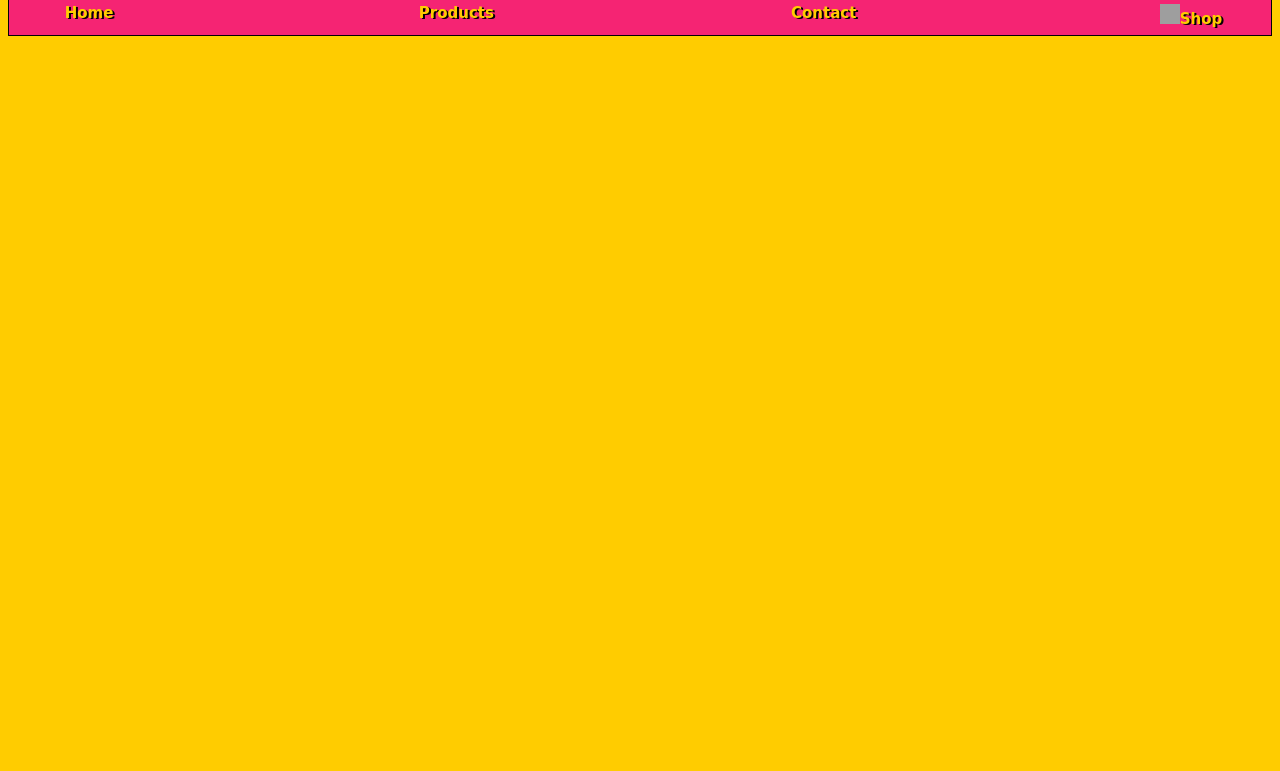
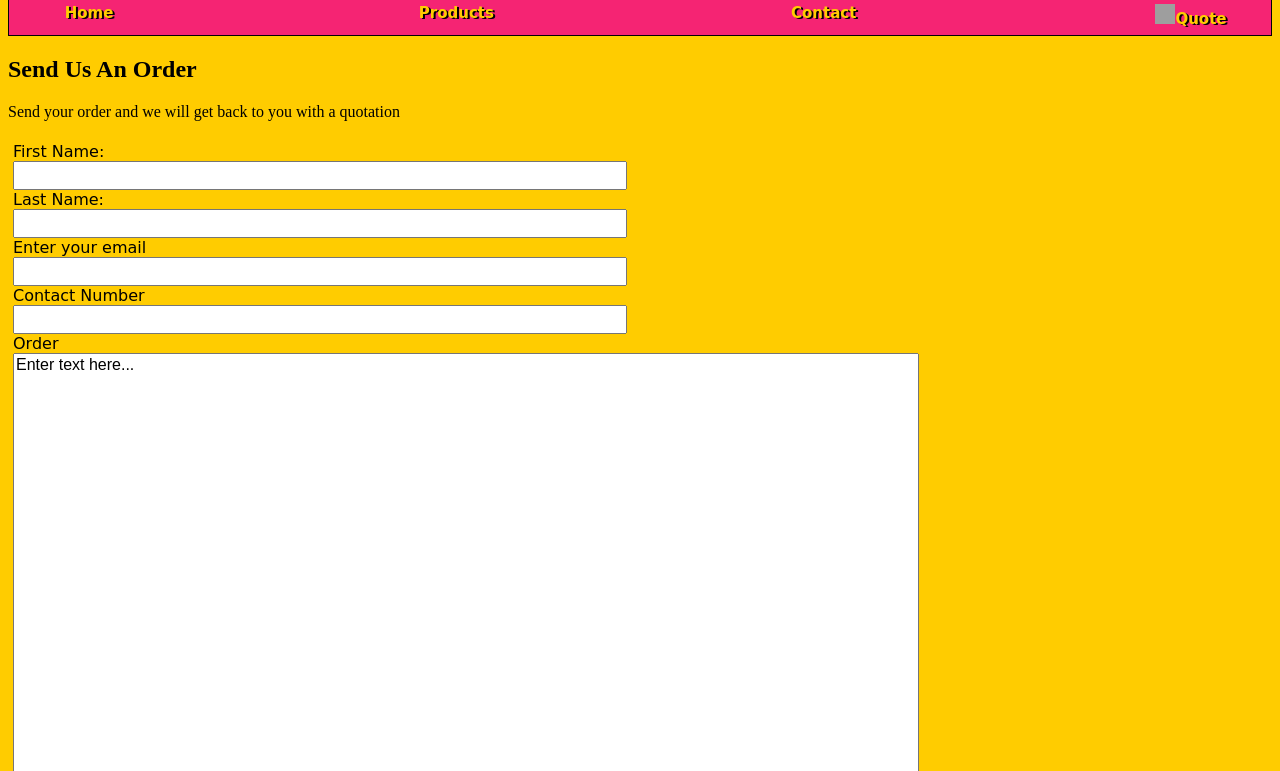
Before and after one commit to Hash-PixelDesigns/Gitos-Sweets-Wholesalers, a plain HTML site: page Main Pages/quote.html in a window 1280 px wide. Shown: the part 289-1060 px from the top of the page. Drawn offline with Linux system fonts and the light colour scheme; grey boxes are pictures that could not be loaded.

Commit message:
Quote order Form, Edit CSS

```diff
--- a/Main Pages/shop.html
+++ b/Main Pages/quote.html
@@ -24,14 +24,39 @@
       <li><a href="index.html">Home</a></li>
       <li><a href="products.html">Products</a></li>
       <li><a href="contact.html">Contact</a></li>
-      <li><a href="shop.html"><img width="20" height="20"
+      <li><a href="quote.html"><img width="20" height="20"
         src="https://img.icons8.com/ios-filled/50/FAB005/buy--v1.png"
-        alt="buy--v1"/>Shop</a></li>
+        alt="buy--v1"/>Quote</a></li>
     </ul>
   </div>
 
+  <div id="quote-info">
+    <h2>Send Us An Order</h2>
+    <p>Send your order and we will get back to you with a quotation </p>
+  </div>
+
+  <form id="order-form">
+    <label for="fname">First Name:</label><br>
+    <input type="text" id="fname" name="fname">
+    <br>
+    <label for="lname">Last Name:</label><br>
+    <input type="text" id="lname" name="lname">
+    <br>
+    <label for="email">Enter your email</label><br>
+    <input type="text" id="email" name="email">
+    <br>
+    <label for="contactNumber">Contact Number</label><br>
+    <input type="text" id="contactNumber" number="contactNumber">
+    <br>
+    <label for="order">Order</label><br>
+    <textarea name="orderPlaced" form="userform">Enter text here...</textarea>
+  </form>
+
+  <button id="button1">Submit</button>
+
+
   <footer>
-    <p>© 2025 hash.pixeldesigns. All rights reserved.</p>
+    <p>© 2025 HPD All rights reserved.</p>
     <nav>
       <a href="http://www.facebook.com/share/155XLGYGju/">Facebook</a> | <a href="https://www.instagram.com/gitos_sweets/#">Instagram</a>
     </nav>
--- a/Main Pages/style.css
+++ b/Main Pages/style.css
@@ -155,3 +155,27 @@ footer>a href:hover{
   color: #FFCC00;
   list-style: none;
 }
+
+/*--Quote-Order Form --*/
+#order-form{
+  font-family: cursive;
+  padding: 5px;
+}
+
+#order-form>input{
+  padding: 5px;
+  font-family:Arial, Helvetica, sans-serif;
+  width: 600px;
+}
+
+#order-form> textarea{
+  font-family: Arial, Helvetica, sans-serif;
+  font-size: medium;
+  width:900px;
+  height: 500px;
+
+}
+
+#button1{
+  padding: 5px;
+}
```
Also changed, not shown: Main Pages/contact.html (+8 -3 lines), Main Pages/index.html (+3 -3 lines), Main Pages/products.html (+3 -3 lines).
